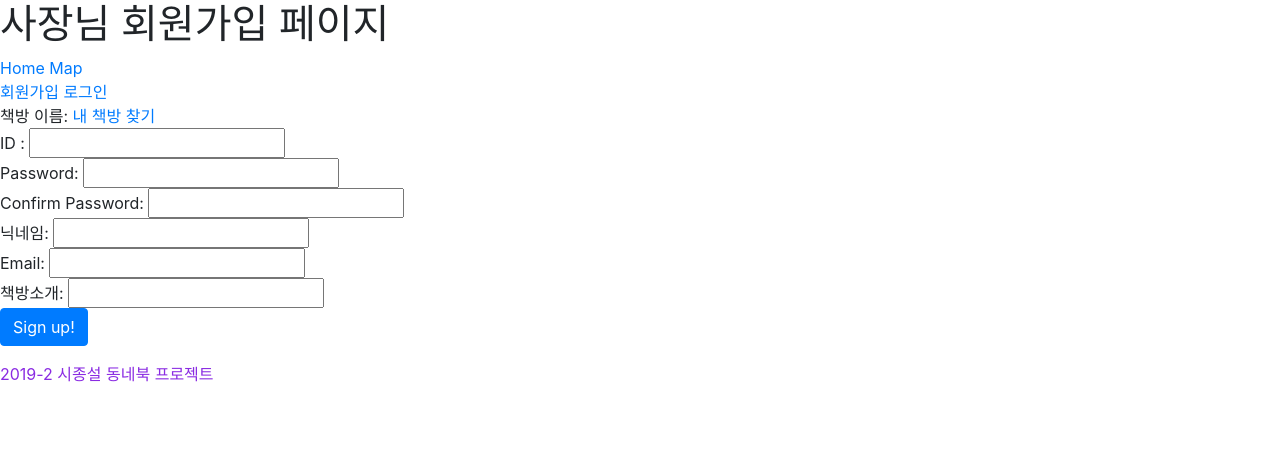
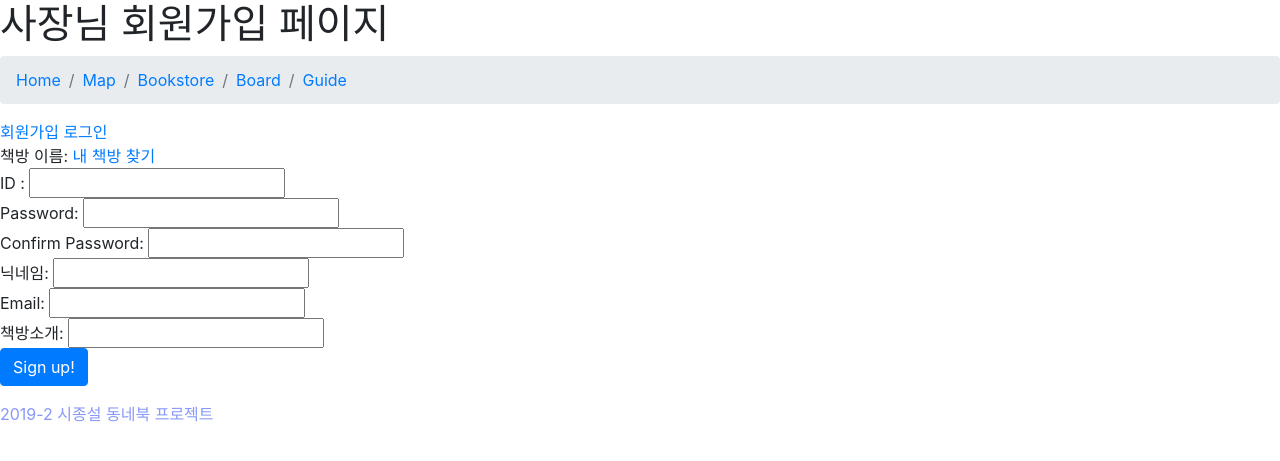
Before and after one commit to yunaeunh/newdnb, a Django app: page /main/signup/boss in a window 1280 px wide. Shown: the top 461 px of the page. Run offline with Django 3.2, Linux system fonts and the light colour scheme; some libraries are stand-ins or nearby versions.

Commit message:
breadcrumb 추가

```diff
--- a/DNbookproject/templates/base.html
+++ b/DNbookproject/templates/base.html
@@ -2,9 +2,15 @@
 {% bootstrap_css %}
 {% bootstrap_javascript jquery="full" %}
 
-
-<a href="{% url 'home' %}">Home</a>
-<a href="{% url 'realmap' %}">Map</a> <br/>
+<nav aria-label="breadcrumb">
+     <ol class="breadcrumb">
+          <li class="breadcrumb-item"><a href="{% url 'home' %}">Home</a></li>
+          <li class="breadcrumb-item"><a href="{% url 'realmap' %}">Map</a></li>
+          <li class="breadcrumb-item"><a href="{% url 'bookstore' %}">Bookstore</a></li>
+          <li class="breadcrumb-item"><a href="{% url 'board' %}">Board</a></li>
+          <li class="breadcrumb-item"><a href="{% url 'guide' %}">Guide</a></li>
+     </ol>
+</nav>
 
 {% if user.is_authenticated %}
 <a role="button">환영합니다. {{ user.username }} 님!</a>
@@ -23,6 +29,4 @@
 <!--다른 템플릿에 글을 쓰면 이 사이로 들어옵니다~!-->
 {% endblock %}
 
-<footer style="color: blueviolet">2019-2 시종설 동네북 프로젝트</footer>
-
-<!--base파일은 다른 템플릿에 다 같이 보이면 헷갈리니까 보라색으로 바꿔놨어요 ㅋㅋㅋ-->
+<footer style="color: #8798f8">2019-2 시종설 동네북 프로젝트</footer>
--- a/bookmap/templates/realmap.html
+++ b/bookmap/templates/realmap.html
@@ -41,12 +41,14 @@ function addrStoN(address,title,i){ //주소를 위도경도로 변환후 마킹
                 clickable: true,
                 title: title
             });
+            let url = "{% url 'detail' bs.get(name="+str(title)+").bookstore_id %}";
             //'<a href="http://www.kakaocorp.com/main" target="_blank" class="link">자세히 보기</a>'
             let content = '<div class="content">' +
                     title + '<br>' +
                     address + '<br>'+
-                    "<a href="+"{% url 'storedetail' bs.get(name=" + title + ").bookstore_id %}" + ">자세히 보기</a>" +
+                    "<a href="+url+">자세히</a>" +
                     '</div>';
+
             let ifw = new kakao.maps.InfoWindow({
                 content: content,
                 removable: true
@@ -58,7 +60,7 @@ function addrStoN(address,title,i){ //주소를 위도경도로 변환후 마킹
     });
 }
 for(let i=0; i< addrArr.length;i++){
-    addrStoN(addrArr[i],nameArr[i],str(i));
+    addrStoN(addrArr[i],nameArr[i], i);
 };
 
 </script>
```
